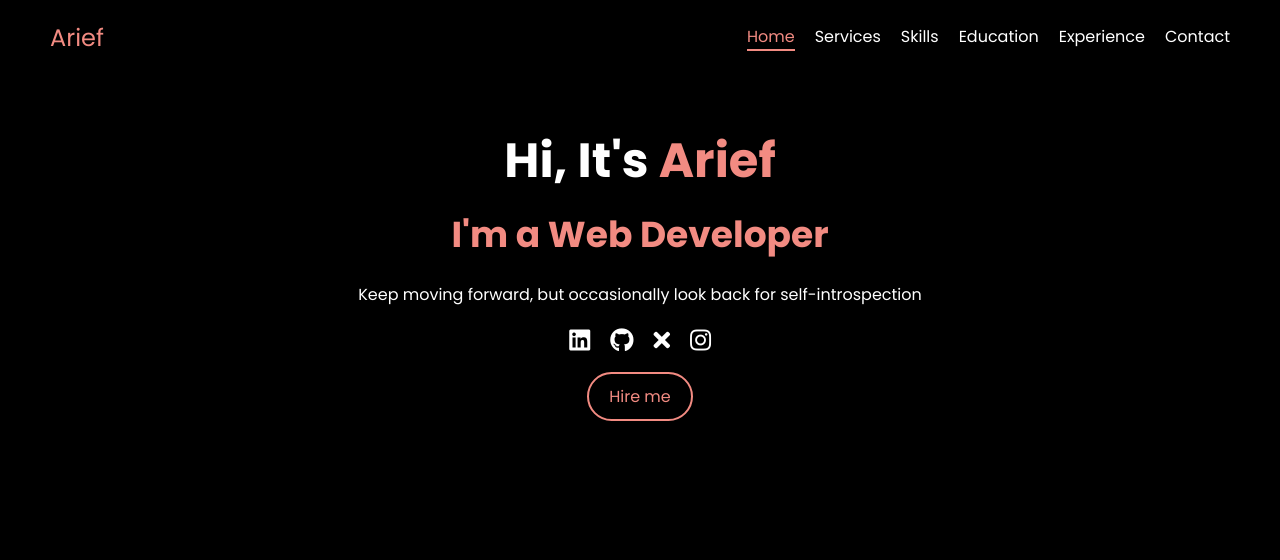
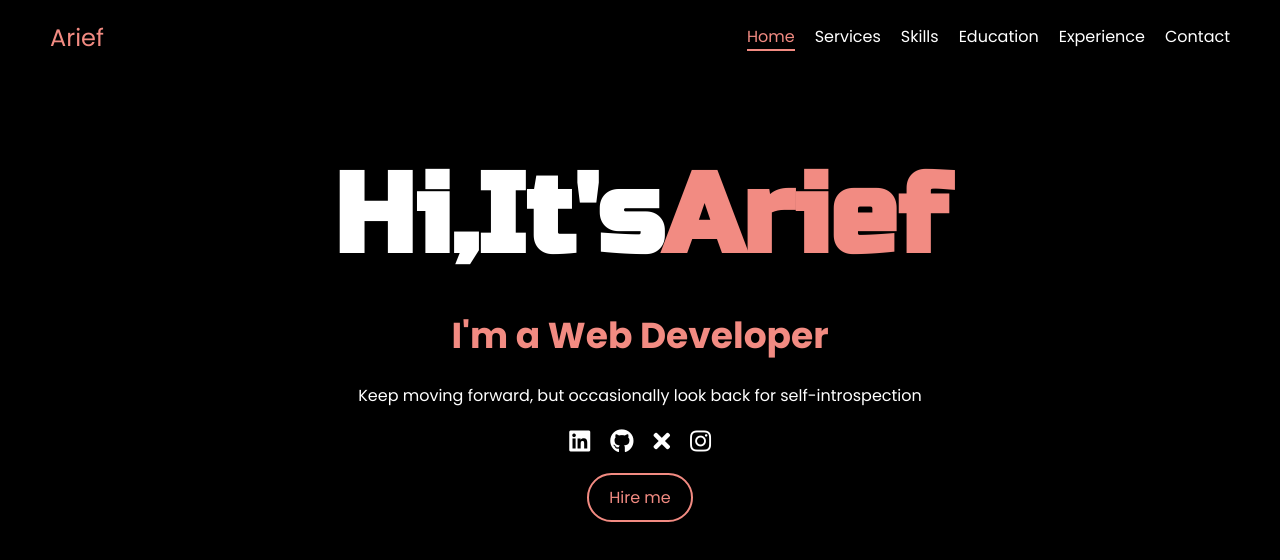
Before and after one commit to Xyzkw/Web1, a plain HTML site: page index.html in a window 1280 px wide. Drawn offline with Linux system fonts and the light colour scheme.

Commit message:
index.html

```diff
--- a/index.html
+++ b/index.html
@@ -6,6 +6,8 @@
   <link href="https://cdnjs.cloudflare.com/ajax/libs/font-awesome/5.15.3/css/all.min.css" rel="stylesheet"/>
   <link href="https://fonts.googleapis.com/css2?family=Poppins:wght@300;400;600;700&amp;display=swap" rel="stylesheet"/>
   <style>
+  @import url('https://fonts.googleapis.com/css2?family=Russo+One&display=swap');
+
    body {
             margin: 0;
             padding: 0;
@@ -88,6 +90,59 @@
             background-color: #f28b82;
             color: #000;
         }
+        .wrapper.one {
+    background-color: #000;
+}
+.drop-main {
+    display: flex;
+    font-size: 7rem;
+    margin: 1.5rem;
+    justify-content: center;
+    font-family: "Russo One", sans-serif;
+}
+.d {
+    opacity: 0;
+    animation: drop 0.4s linear forwards;
+    color: #fff;
+}
+.r {
+    opacity: 0;
+    animation: drop 0.4s linear forwards 0.2s;
+    color: #fff;
+}
+.o {
+    opacity: 0;
+    animation: drop 0.4s linear forwards 0.4s;
+    color: #f28b82;
+}
+.p {
+    opacity: 0;
+    animation: drop 0.4s linear forwards 0.6s;
+    color: #f28b82;
+}
+@keyframes drop {
+    0% {
+        transform: translateY(-200px);
+        opacity: 0;
+    }
+    50% {
+        transform: translateY(0px);
+        opacity: 1;
+    }
+    65% {
+        transform: translateY(-17px);
+        opacity: 1;
+    }
+    75% {
+        transform: translateY(-22px);
+        opacity: 1;
+    }
+    100% {
+        transform: translateY(0px);
+        opacity: 1;
+    }
+}
+
   </style>
  </head>
  <body>
@@ -119,16 +174,16 @@
   <div class="main">
    <div class="content">
     <h1>
-     Hi, It's
+   <div class="wrapper one">
+     <div class="drop-main">
+    <div class="d">Hi, </div>
+    <div class="r">It's</div>
      <span>
-      Arief
+      <div class="o">Arief</div>
      </span>
     </h1>
     <h2>
-     I'm a
-     <span>
-      Web Developer
-     </span>
+    <div class="p"> I'm a <span>Web Developer</span> </div>
     </h2>
     <p>
      Keep moving forward, but occasionally look back for self-introspection
```
